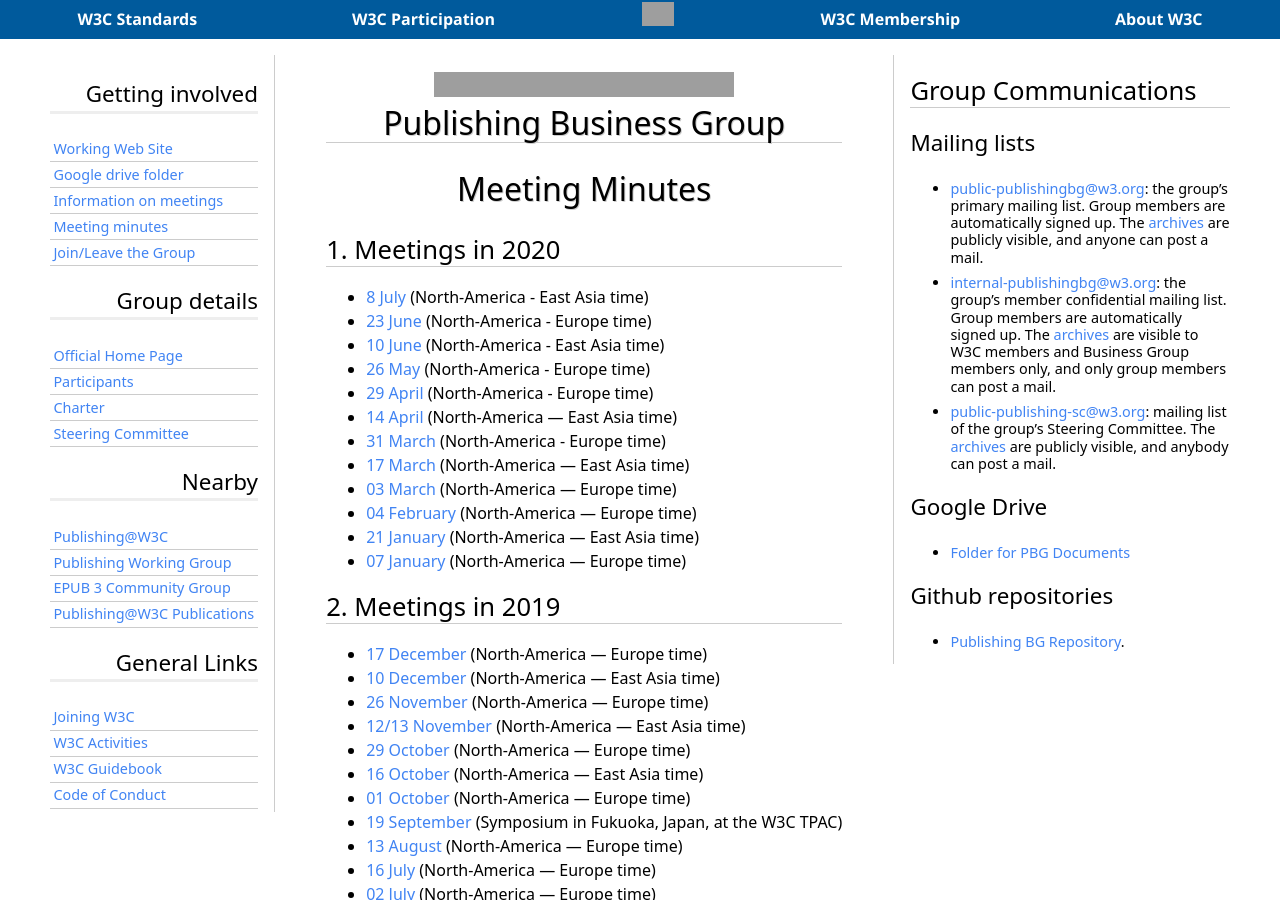
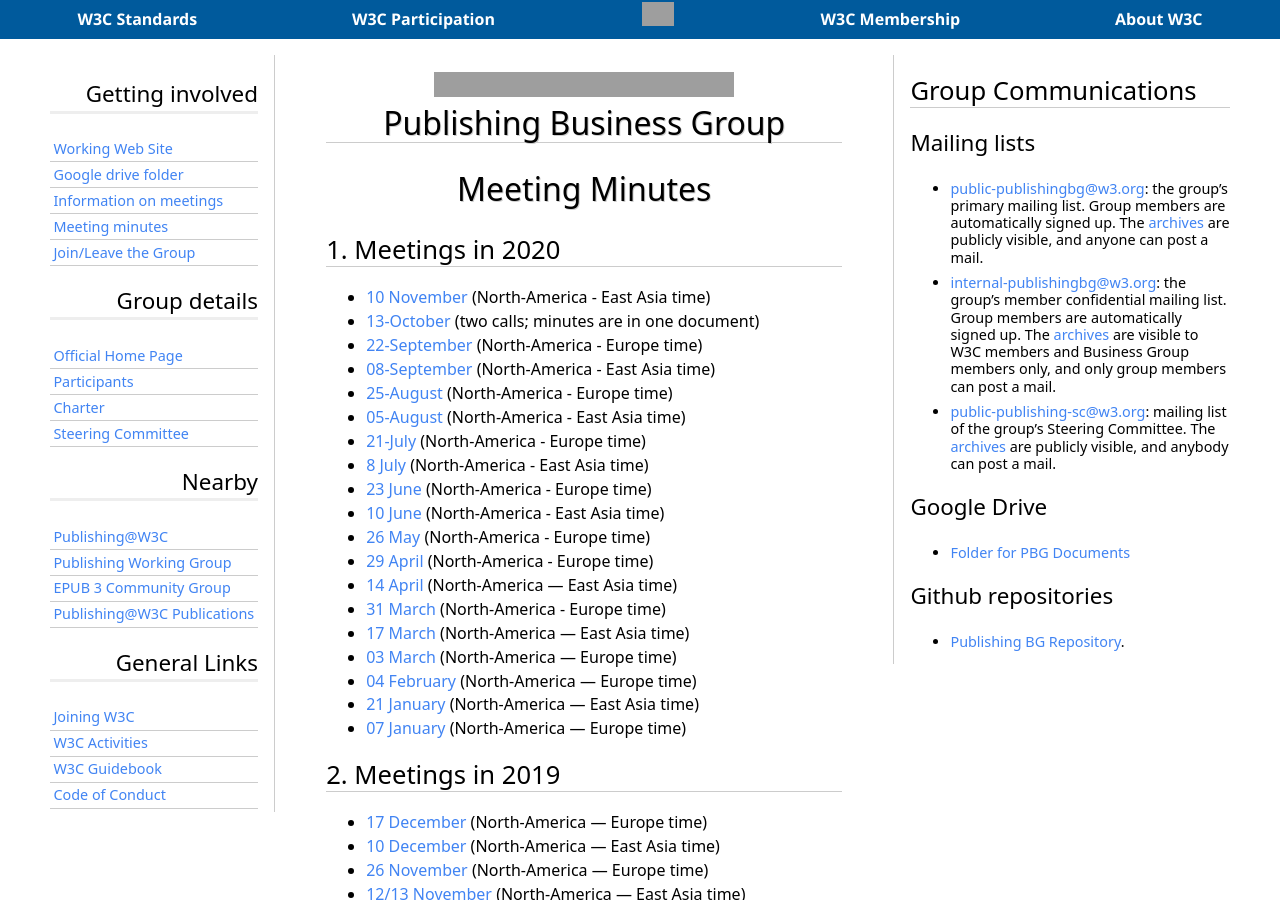
Before and after one commit to w3c/publ-bg, a Jekyll site: the page built from Meetings/Minutes/index.md, in a window 1280 px wide and 900 px high. Built offline with Jekyll 4.4.1, drawn with Linux system fonts in a browser that asks for light colours; some web fonts are replaced; our own code applies the rules of GitHub Pages for plain Markdown files; grey boxes are pictures that could not be loaded.

Commit message:
Add calls since 5 July
21-July, 05-August, 25-August, 08-September, 22-September, 13-October (includes 14-October session), 10-November

```diff
--- a/Meetings/Minutes/index.md
+++ b/Meetings/Minutes/index.md
@@ -6,6 +6,13 @@ layout: default
 
 ## Meetings in 2020
 
+* [10 November](https://www.w3.org/2020/11/10-pbg-minutes.html) (North-America - East Asia time)
+* [13-October](https://www.w3.org/2020/10/13-pbg-minutes.html) (two calls; minutes are in one document)
+* [22-September](https://www.w3.org/2020/09/22-pbg-minutes.html) (North-America - Europe time)
+* [08-September](https://www.w3.org/2020/09/08-pbg-minutes.html) (North-America - East Asia time)
+* [25-August](https://www.w3.org/2020/08/25-pbg-minutes.html) (North-America - Europe time)
+* [05-August](https://www.w3.org/2020/08/05-pbg-minutes.html) (North-America - East Asia time)
+* [21-July](https://www.w3.org/2020/07/21-pbg-minutes.html) (North-America - Europe time)
 * [8 July](https://www.w3.org/2020/07/07-pbg-minutes.html) (North-America - East Asia time)
 * [23 June](https://www.w3.org/2020/06/23-pbg-minutes.html) (North-America - Europe time)
 * [10 June](https://www.w3.org/2020/06/09-pbg-minutes.html) (North-America - East Asia time)
```
